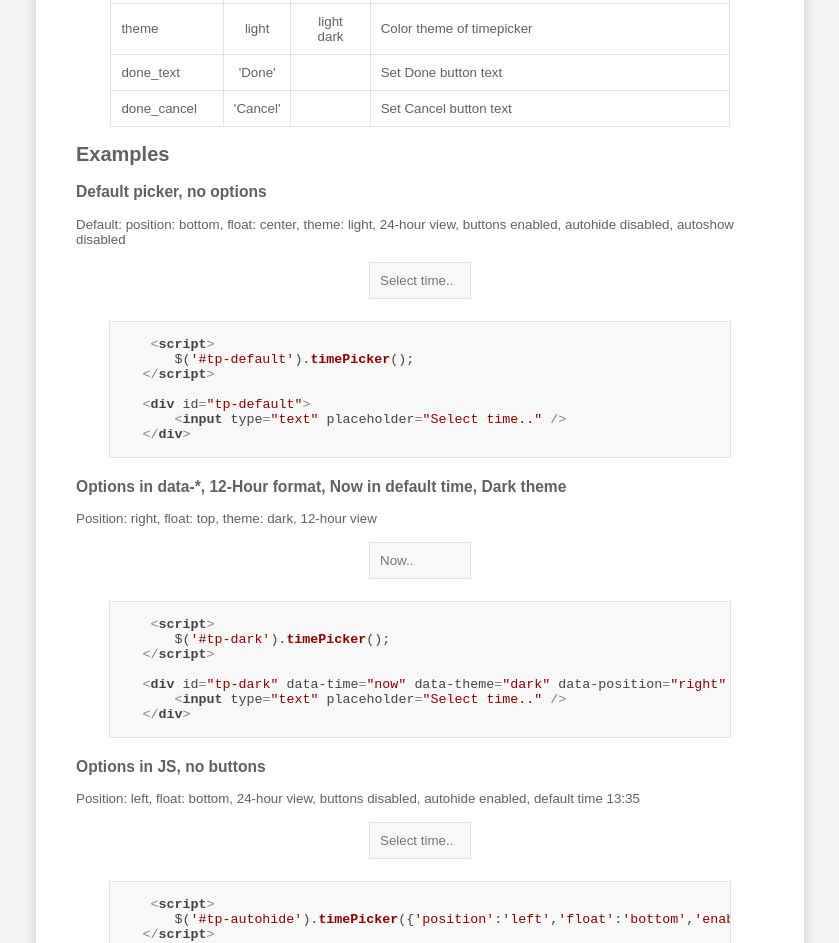
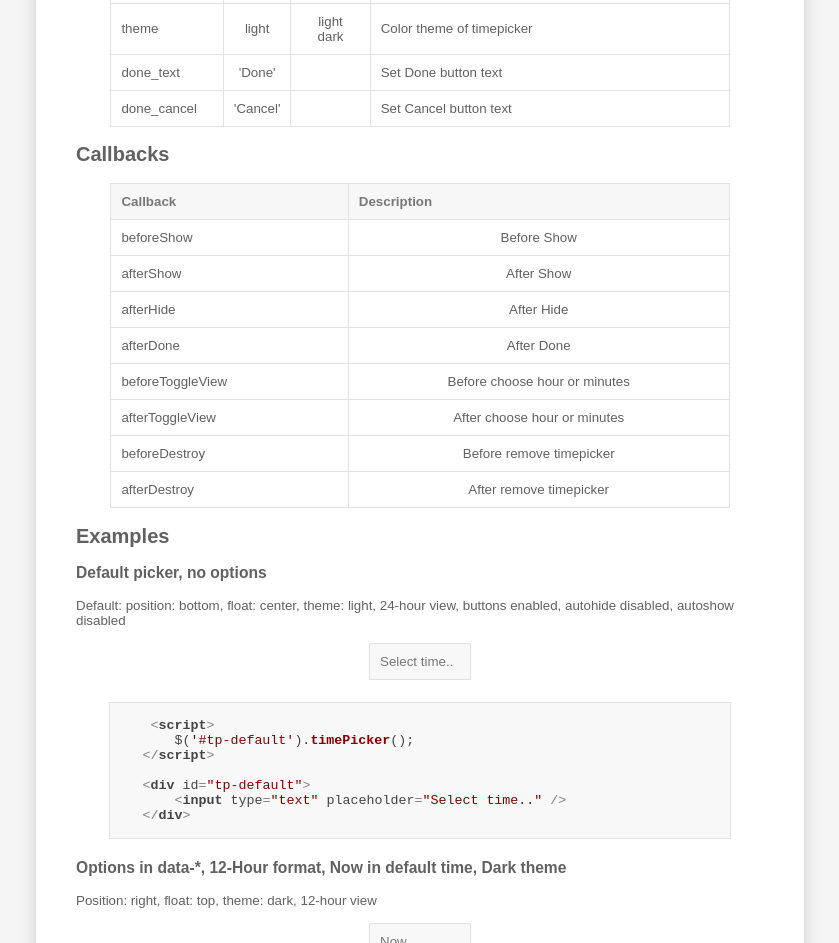
Before and after one commit to kachurun/timepicker, a plain HTML site: page index.html in a window 1280 px wide. Shown: the part 999-1942 px from the top of the page, without its empty margins (220-1059 px from the left). Drawn offline with nearby package versions, Linux system fonts and the light colour scheme.

Commit message:
callbacks added

```diff
--- a/index.html
+++ b/index.html
@@ -141,6 +141,49 @@ and (min-device-width: 768px)" rel="stylesheet" href="css/desktop.css">
                           </tr>
                         </tbody>
                     </table>
+            <h2>Callbacks</h2>
+                    <table id='options'>
+                        <thead>
+                          <tr>
+                            <th>Callback</th>
+                            <th>Description</th>
+                          </tr>
+                        </thead>
+                        <tbody>
+                          <tr>
+                            <td>beforeShow</td>
+                            <td>Before Show</td>
+                          </tr>
+                          <tr>
+                            <td>afterShow</td>
+                            <td>After Show</td>
+                          </tr>
+                          <tr>
+                            <td>afterHide</td>
+                            <td>After Hide</td>
+                          </tr>
+                          <tr>
+                            <td>afterDone</td>
+                            <td>After Done</td>
+                          </tr>
+                          <tr>
+                            <td>beforeToggleView</td>
+                            <td>Before choose hour or minutes</td>
+                          </tr>
+                          <tr>
+                            <td>afterToggleView</td>
+                            <td>After choose hour or minutes</td>
+                          </tr>
+                          <tr>
+                            <td>beforeDestroy</td>
+                            <td>Before remove timepicker</td>
+                          </tr>
+                          <tr>
+                            <td>afterDestroy</td>
+                            <td>After remove timepicker</td>
+                          </tr>
+                        </tbody>
+                    </table>
             <h2>Examples</h2>
     <!--            -->
                 <h3>Default picker, no options</h3>
```
Also changed, not shown: js/timepicker.min.js.
